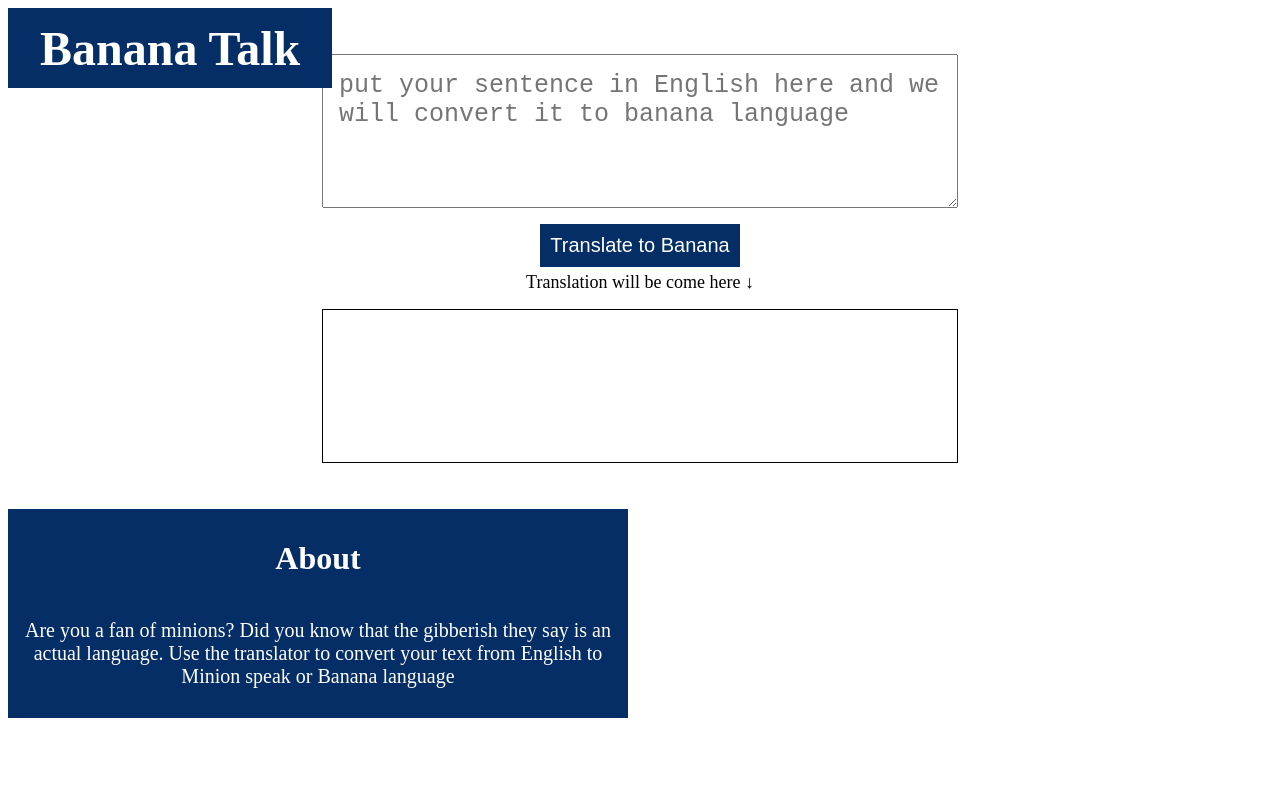
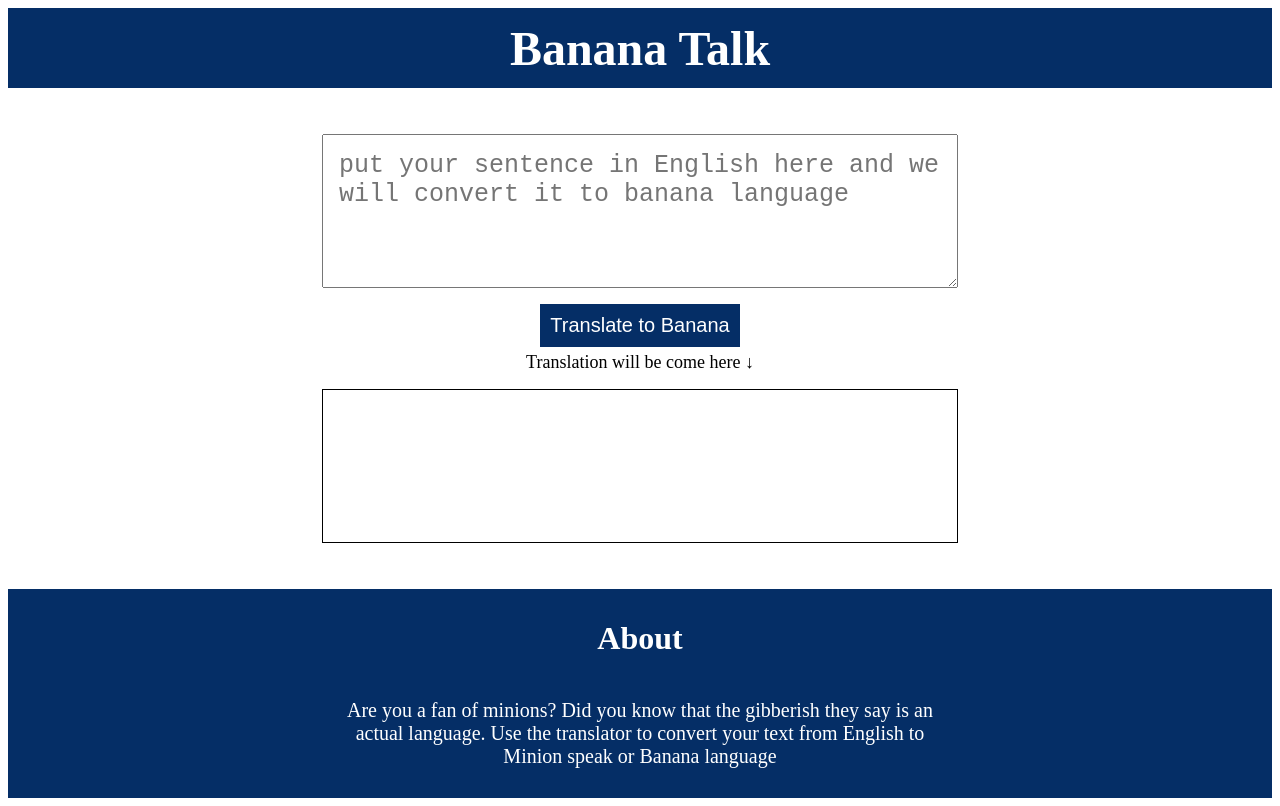
Before and after one commit to vermasavita/banana-translator, a plain HTML site: page index.html in a window 1280 px wide. Drawn offline with Linux system fonts and the light colour scheme.

Commit message:
remove changes

```diff
--- a/index.html
+++ b/index.html
@@ -28,7 +28,7 @@
 
 <body>
     <nav style="background-color: rgba(5,46,102,255)
-        ; color: white;font-size: 2rem; height: 80px; display: flex; justify-content: center; align-items: center; position: fixed;">
+        ; color: white;font-size: 2rem; height: 80px; display: flex; justify-content: center; align-items: center;">
         <h1 style="text-align: center; padding: 2rem;">Banana Talk</h1>
     </nav>
     <main style="align-items: center; display: flex; flex-direction: column; padding: 30px;">
@@ -49,7 +49,7 @@
 
 
     <footer
-        style="background-color: rgba(5,46,102,255); align-items: center; padding: 10px; display: flex; flex-direction: column; color: white; position: fixed; ">
+        style="background-color: rgba(5,46,102,255); align-items: center; padding: 10px; display: flex; flex-direction: column; color: white;">
         <h1 style="text-align: center;">About</h1>
         <p style="text-align: center; font-size: 20px; width: 600px;">Are you a fan of minions? Did you know that the
             gibberish they say is an actual language. Use the translator to convert your text from English to Minion
```
